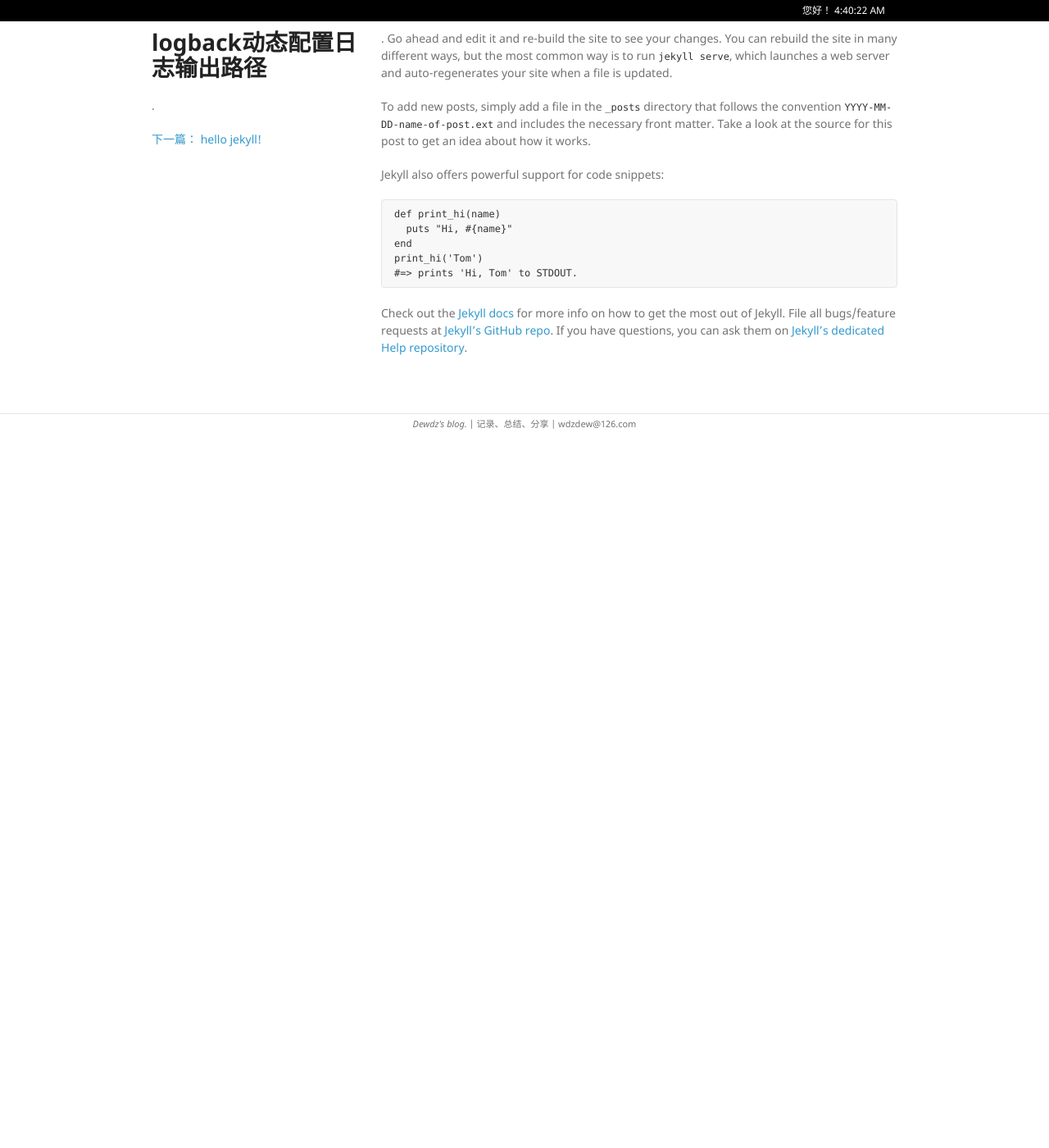
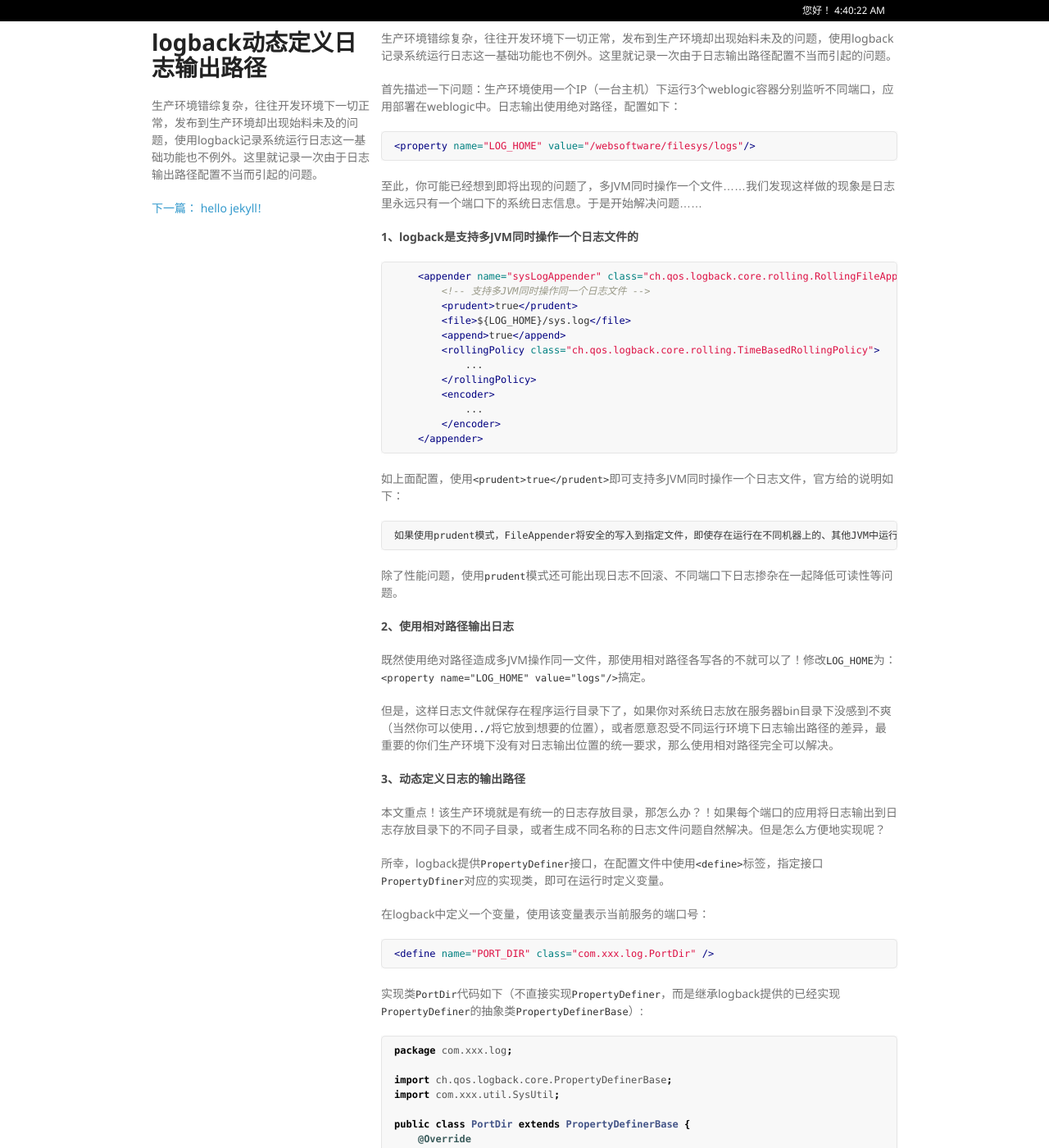
Before and after one commit to dewdz/dewdz.github.io, a Jekyll site: the page built from _posts/2018-10-29-dynamically-congigure-logback-output-path.md, in a window 1280 px wide and 1400 px high. Shown: the whole window at 82% size. Built offline with Jekyll 4.4.1, drawn with Linux system fonts in a browser that asks for light colours; some of the changed text lies outside the part shown.

Commit message:
blog: dynamically congigure logback output path

````diff
--- a/_posts/2018-10-29-dynamically-congigure-logback-output-path.md
+++ b/_posts/2018-10-29-dynamically-congigure-logback-output-path.md
@@ -1,24 +1,145 @@
 ---
 layout: post
-title:  "logback动态配置日志输出路径"
-date:   2018-10-29 18:05:06
+title: "logback动态定义日志输出路径"
+date: 2018-10-29 18:05:06
 categories: log
 ---
-. <!-- excerpt -->Go ahead and edit it and re-build the site to see your changes. You can rebuild the site in many different ways, but the most common way is to run `jekyll serve`, which launches a web server and auto-regenerates your site when a file is updated.
+生产环境错综复杂，往往开发环境下一切正常，发布到生产环境却出现始料未及的问题，使用logback记录系统运行日志这一基础功能也不例外。这里就记录一次由于日志输出路径配置不当而引起的问题。 <!-- excerpt -->
 
-To add new posts, simply add a file in the `_posts` directory that follows the convention `YYYY-MM-DD-name-of-post.ext` and includes the necessary front matter. Take a look at the source for this post to get an idea about how it works.
+首先描述一下问题：生产环境使用一个IP（一台主机）下运行3个weblogic容器分别监听不同端口，应用部署在weblogic中。日志输出使用绝对路径，配置如下：
 
-Jekyll also offers powerful support for code snippets:
+```xml
+<property name="LOG_HOME" value="/websoftware/filesys/logs"/>
+```
 
-	def print_hi(name)
-	  puts "Hi, #{name}"
-	end
-	print_hi('Tom')
-	#=> prints 'Hi, Tom' to STDOUT.
+至此，你可能已经想到即将出现的问题了，多JVM同时操作一个文件……我们发现这样做的现象是日志里永远只有一个端口下的系统日志信息。于是开始解决问题……
 
+#### 1、logback是支持多JVM同时操作一个日志文件的
 
-Check out the [Jekyll docs][jekyll] for more info on how to get the most out of Jekyll. File all bugs/feature requests at [Jekyll’s GitHub repo][jekyll-gh]. If you have questions, you can ask them on [Jekyll’s dedicated Help repository][jekyll-help].
+```xml
+    <appender name="sysLogAppender" class="ch.qos.logback.core.rolling.RollingFileAppender">
+        <!-- 支持多JVM同时操作同一个日志文件 -->
+        <prudent>true</prudent>
+        <file>${LOG_HOME}/sys.log</file>
+        <append>true</append>
+        <rollingPolicy class="ch.qos.logback.core.rolling.TimeBasedRollingPolicy">
+            ...
+        </rollingPolicy>
+        <encoder>
+            ...
+        </encoder>
+    </appender>
+```
 
-[jekyll]:      http://jekyllrb.com
-[jekyll-gh]:   https://github.com/jekyll/jekyll
-[jekyll-help]: https://github.com/jekyll/jekyll-help
+如上面配置，使用`<prudent>true</prudent>`即可支持多JVM同时操作一个日志文件，官方给的说明如下：
+
+    如果使用prudent模式，FileAppender将安全的写入到指定文件，即使存在运行在不同机器上的、其他JVM中运行的其他FileAppender实例。Prudent模式更依赖于排他文件锁，经验表明加了文件锁后，写日志的开始是正常的3倍以上。当prudent模式关闭时，每秒logging event的吞吐量为100,000，当prudent模式开启时，大约为每秒33,000。
+
+除了性能问题，使用`prudent`模式还可能出现日志不回滚、不同端口下日志掺杂在一起降低可读性等问题。
+
+#### 2、使用相对路径输出日志
+
+既然使用绝对路径造成多JVM操作同一文件，那使用相对路径各写各的不就可以了！修改`LOG_HOME`为：`<property name="LOG_HOME" value="logs"/>`搞定。
+
+但是，这样日志文件就保存在程序运行目录下了，如果你对系统日志放在服务器bin目录下没感到不爽（当然你可以使用`../`将它放到想要的位置），或者愿意忍受不同运行环境下日志输出路径的差异，最重要的你们生产环境下没有对日志输出位置的统一要求，那么使用相对路径完全可以解决。
+
+#### 3、动态定义日志的输出路径
+
+本文重点！该生产环境就是有统一的日志存放目录，那怎么办？！如果每个端口的应用将日志输出到日志存放目录下的不同子目录，或者生成不同名称的日志文件问题自然解决。但是怎么方便地实现呢？
+
+所幸，logback提供`PropertyDefiner`接口，在配置文件中使用`<define>`标签，指定接口`PropertyDfiner`对应的实现类，即可在运行时定义变量。
+
+在logback中定义一个变量，使用该变量表示当前服务的端口号：
+
+```xml
+<define name="PORT_DIR" class="com.xxx.log.PortDir" />
+```
+
+实现类`PortDir`代码如下（不直接实现`PropertyDefiner`，而是继承logback提供的已经实现`PropertyDefiner`的抽象类`PropertyDefinerBase`）:
+
+```java
+package com.xxx.log;
+
+import ch.qos.logback.core.PropertyDefinerBase;
+import com.xxx.util.SysUtil;
+
+public class PortDir extends PropertyDefinerBase {
+    @Override
+    public String getPropertyValue() {
+        String port = SysUtil.getPort();
+        return port == null ? "0" : port;
+    }
+}
+```
+
+获取本地服务端口的方法：
+
+```java
+    /**
+     * 获取本地Weblogic的端口
+     */
+    public static String getPort() throws NamingException, MalformedObjectNameException,
+            AttributeNotFoundException, MBeanException, ReflectionException, InstanceNotFoundException {
+        Context ctx = new InitialContext();
+        MBeanServer tMBeanServer = (MBeanServer) ctx.lookup("java:comp/env/jmx/runtime");
+        ObjectName tObjectName = new ObjectName("com.bea:Name=RuntimeService,Type=weblogic.management.mbeanservers.runtime.RuntimeServiceMBean");
+        ObjectName serverrt = (ObjectName) tMBeanServer.getAttribute(tObjectName, "ServerRuntime");
+        String port = String.valueOf(tMBeanServer.getAttribute(serverrt, "ListenPort"));
+        return port;
+    }
+```
+
+这样，logback配置文件中即可使用`${PORT_DIR}`来获取当前服务的端口号了，`LOG_HOME`修改如下：
+
+```xml
+<property name="LOG_HOME" value="/websoftware/filesys/logs/p_${PORT_DIR}"/>
+```
+
+问题解决,生产环境日志输出如下：
+
+```
+[xxx@xxx /websoftware/filesys/logs]$ls
+p_8013  p_8015  p_8017
+```
+
+#### 附、自定义转换器
+
+logback中提供多种转换器，比如：%d表示日期，%thread表示线程名，%msg：日志消息，%n是换行符等等。同时，logback允许自定义转换器：
+
+自定义一个获取当前端口号的转换器，继承`ClassicConverter`:
+
+```java
+package com.xxx.log;
+
+import ch.qos.logback.core.PropertyDefinerBase;
+import com.xxx.util.SysUtil;
+public class PortConverter extends ClassicConverter {
+
+    @Override
+    public String convert(ILoggingEvent iLoggingEvent) {
+        String port = SysUtil.getPort();
+        return port == null ? "0" : port;
+    }
+}
+```
+
+在`logback.xml`中注册：
+
+```xml
+<conversionRule conversionWord="port" converterClass="com.xxx.log.PortConverter" />
+```
+
+这样就可以在Pattern中使用`%port`打印出本地端口号：
+
+```xml
+<appender name="sysLogAppender" class="ch.qos.logback.core.rolling.RollingFileAppender">
+    ...
+    <rollingPolicy class="ch.qos.logback.core.rolling.TimeBasedRollingPolicy">
+        ...
+    </rollingPolicy>
+    <encoder>
+        ...
+        <Pattern>%d{yyyy-MM-dd HH:mm:ss.SSS} %port [%thread] %-5level %logger{50} - %msg%n</Pattern>
+    </encoder>
+</appender>
+```
````
Also changed, not shown: 1 other file.
